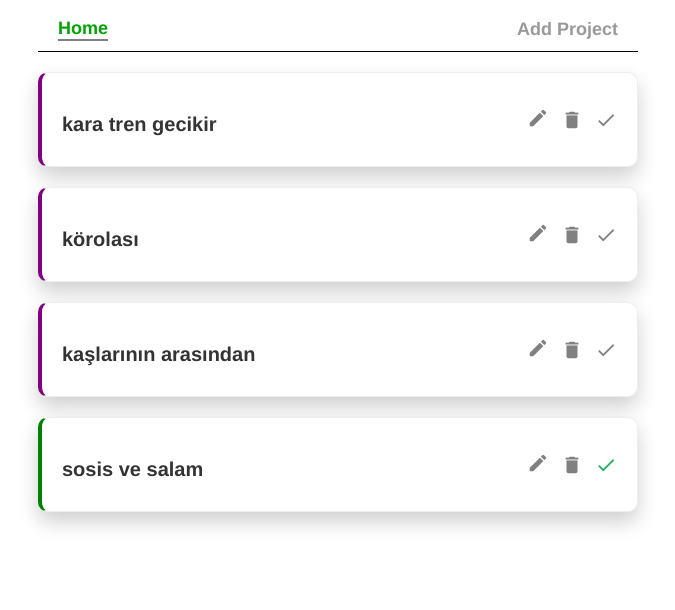
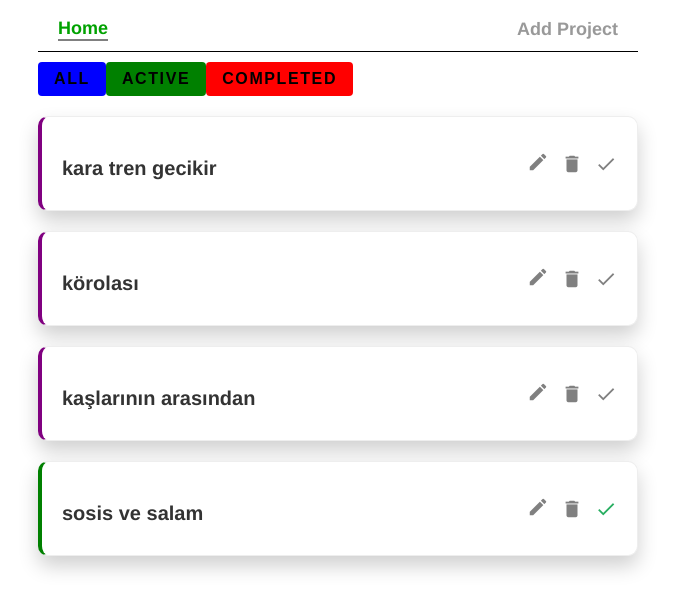
Before and after one commit to ebrardev/project-planner, a Vue app: page / in a window 1280 px wide. Shown: the top 610 px of the page, without its empty margins (302-977 px from the left). Built offline with nearby package versions, Linux system fonts and the light colour scheme; data requests are answered from the project's data file.

Commit message:
filter component

```diff
--- /dev/null
+++ b/src/components/FilterNav.vue
@@ -0,0 +1,110 @@
+<template>
+  <div class="filter-nav">
+    <button class="ebrar-a" @click="updateFilter('all')" :class="{active:current === 'all'}"> All</button>
+    <button class="ebrar-b" @click="updateFilter('active')"  :class="{active:current === 'active'}"> Active</button>
+    <button  class="ebrar-c" @click="updateFilter('completed')"  :class="{active:current === 'completed'}"> Completed</button>
+  </div>
+</template>
+
+<script>
+export default {
+    props:['current'],
+    methods:{
+        updateFilter(by){
+            this.$emit("filterChange")
+        }
+    }
+
+}
+</script>
+
+<style>
+
+.ebrar-a{
+    background-color: blue;
+    padding: 0.5rem 1rem;
+    border-radius: 0.25rem;
+    cursor: pointer;
+    font-size: 1rem;
+    font-weight: bold;
+    text-transform: uppercase;
+    letter-spacing: 0.1rem;
+    transition: all 0.2s ease-in-out;
+    border: none;
+    outline: none;
+
+}
+.ebrar-b{
+    background-color: green;
+    padding: 0.5rem 1rem;
+    border-radius: 0.25rem;
+    cursor: pointer;
+    font-size: 1rem;
+    font-weight: bold;
+    text-transform: uppercase;
+    letter-spacing: 0.1rem;
+    transition: all 0.2s ease-in-out;
+    border: none;
+    outline: none;
+
+}
+.ebrar-c{
+    background-color: red;
+    padding: 0.5rem 1rem;
+    border-radius: 0.25rem;
+    cursor: pointer;
+    font-size: 1rem;
+    font-weight: bold;
+    text-transform: uppercase;
+    letter-spacing: 0.1rem;
+    transition: all 0.2s ease-in-out;
+    border: none;
+    outline: none;
+
+}
+
+.ebrar-a:hover{
+    background-color: blue;
+    padding: 0.5rem 1rem;
+    border-radius: 0.25rem;
+    cursor: pointer;
+    font-size: 1rem;
+    font-weight: bold;
+    text-transform: uppercase;
+    letter-spacing: 0.1rem;
+    transition: all 0.2s ease-in-out;
+    border: none;
+    outline: none;
+
+
+}
+
+.ebrar-b:hover{
+    background-color: green;
+    padding: 0.5rem 1rem;
+    border-radius: 0.25rem;
+    cursor: pointer;
+    font-size: 1rem;
+    font-weight: bold;
+    text-transform: uppercase;
+    letter-spacing: 0.1rem;
+    transition: all 0.2s ease-in-out;
+    border: none;
+    outline: none;
+
+}
+
+.ebrar-c:hover{
+    background-color: red;
+    padding: 0.5rem 1rem;
+    border-radius: 0.25rem;
+    cursor: pointer;
+    font-size: 1rem;
+    font-weight: bold;
+    text-transform: uppercase;
+    letter-spacing: 0.1rem;
+    transition: all 0.2s ease-in-out;
+    border: none;
+    outline: none;
+}
+</style>
--- a/src/views/HomeView.vue
+++ b/src/views/HomeView.vue
@@ -1,5 +1,6 @@
 <template>
   <div class="home">
+    <FilterNav  @filterChange="current=$event" :current="current"/>
    <div v-if="projects.length">
     <div v-for="project in projects" :key="project.id">
 
@@ -21,16 +22,19 @@
 
 import axios from 'axios';
 import SingleProject from '../components/SingleProject.vue';
+import FilterNav from '../components/FilterNav.vue';
 
 export default {
   name: 'HomeView',
   components: {
-    SingleProject
+    SingleProject,
+    FilterNav
 
   },
   data(){
     return {
-      projects:[]
+      projects:[],
+      current:'all'
   }
 },
   mounted(){
```
